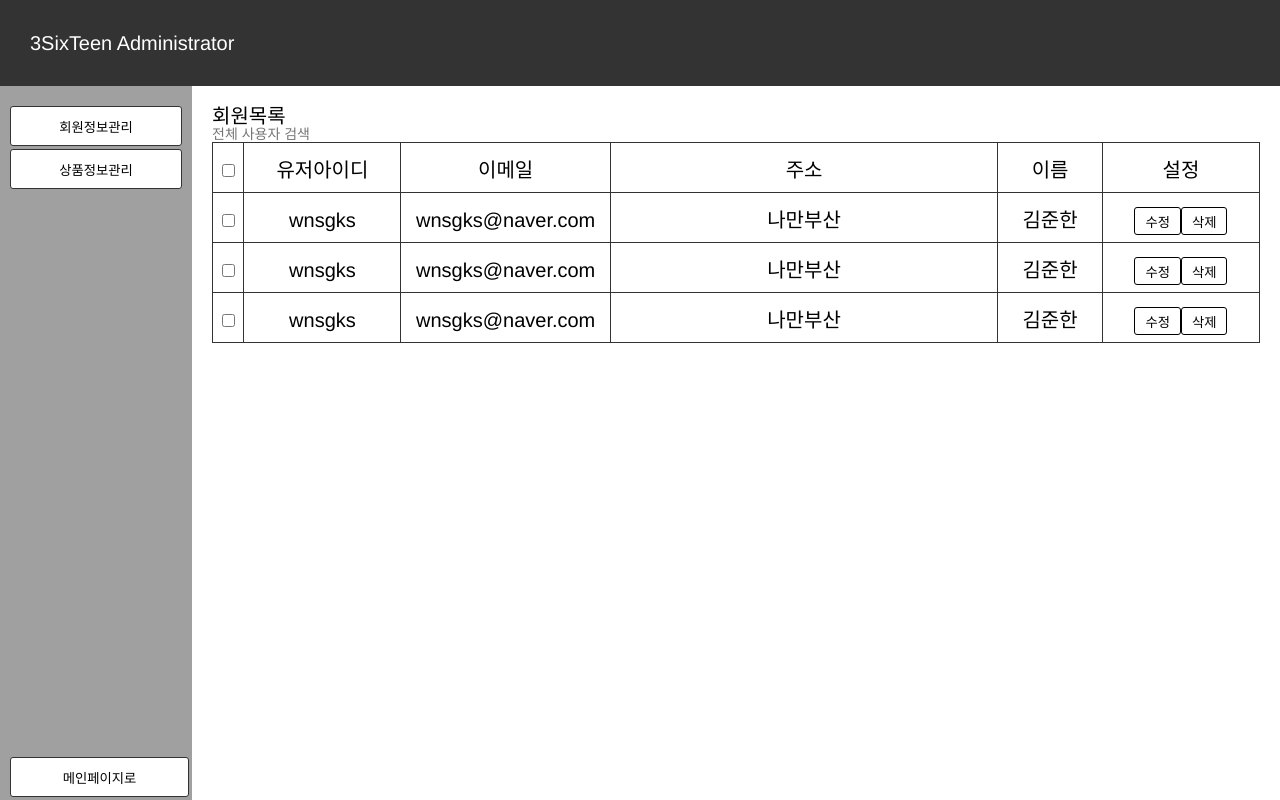
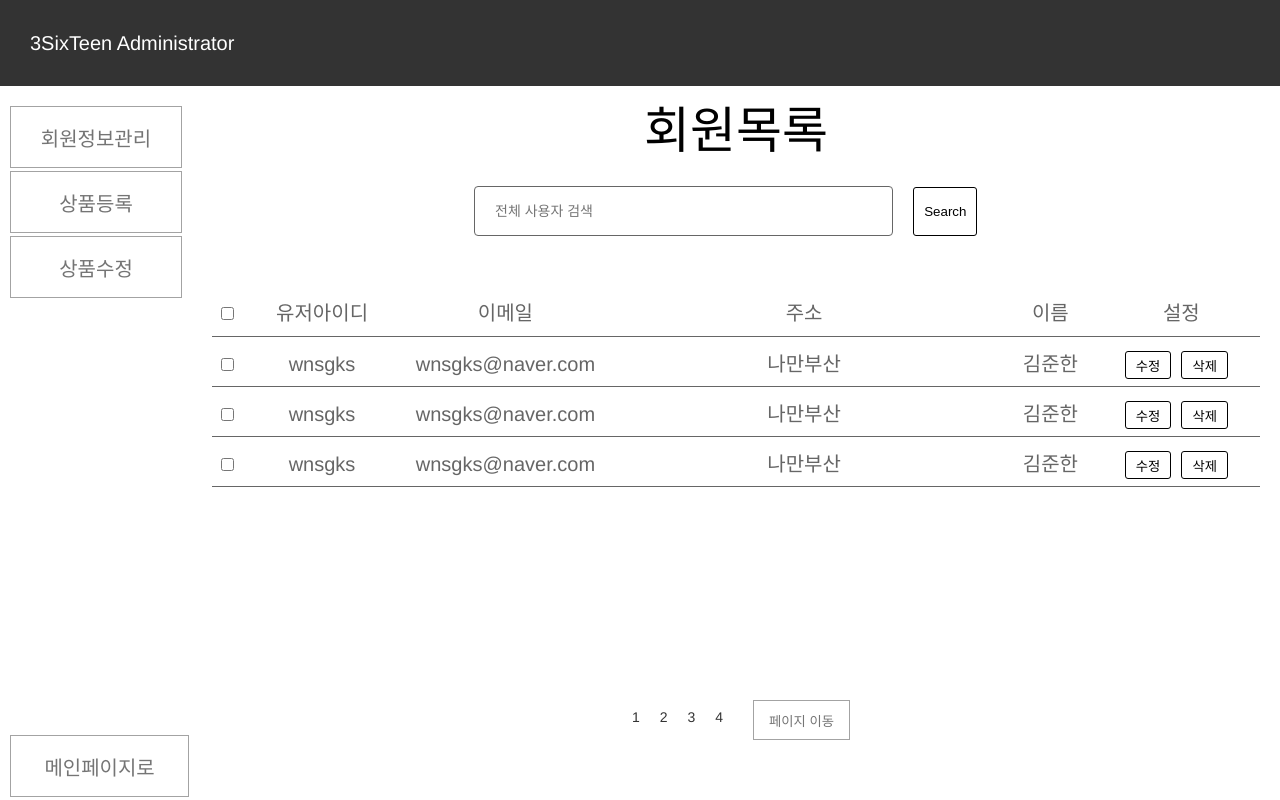
Before and after one commit to ReactPortfolioTeam/shoppingMall-react-project, a React (Create React App) app: page /admin/user in a window 1280 px wide. Built offline with nearby package versions, Linux system fonts and the light colour scheme; a web font is replaced by a local one.

Commit message:
Create Admin

```diff
--- a/src/container/Admin/AdminSideMenu.tsx
+++ b/src/container/Admin/AdminSideMenu.tsx
@@ -1,5 +1,6 @@
 import Button from 'component/Button/Button';
 import { ButtonHover } from 'component/Button/ButtonHover';
+
 import TextButton from 'component/Button/TextButton';
 import React from 'react';
 import { Link } from 'react-router-dom';
@@ -11,19 +12,24 @@ const AdminSideMenu = () => {
             <ul>
                 <li>
                     <Link to="/admin/user">
-                        <Button type="button">회원정보관리</Button>
+                        <ButtonHover>회원정보관리</ButtonHover>
                     </Link>
                 </li>
                 <li>
                     <Link to="/admin/product">
-                        <Button type="button">상품정보관리</Button>
+                        <ButtonHover>상품등록</ButtonHover>
+                    </Link>
+                </li>
+                <li>
+                    <Link to="/admin/product">
+                        <ButtonHover>상품수정</ButtonHover>
                     </Link>
                 </li>
                 <li>
                     <Link to="/">
-                        <Button type="button" height="40px">
+                        <ButtonHover width="100%" height="40px">
                             메인페이지로
-                        </Button>
+                        </ButtonHover>
                     </Link>
                 </li>
             </ul>
@@ -34,24 +40,29 @@ const AdminSideMenu = () => {
 export default AdminSideMenu;
 
 const AdminSideMenuContainer = styled.nav`
-    background-color: rgba(66, 66, 66, 0.5);
     ul {
         margin-top: 20px;
         padding: 0 10px;
     }
+    a > div {
+        width: 100%;
+        height: 100%;
+        display: flex;
+        align-items: center;
+    }
     button {
+        display: flex;
+        justify-content: center;
         width: 100%;
-        height: 40px;
-        border: 1px solid ${(p) => p.theme.colors.darkGray};
-        background-color: ${(p) => p.theme.colors.white};
+        height: 60px;
+        font-size: ${(p) => p.theme.fonts.size.title};
+        color: ${(p) => p.theme.colors.gray};
         margin-bottom: 3px;
         cursor: pointer;
         transition: all 0.2s;
-        :hover {
-            opacity: 0.5;
-        }
+        padding: 30px 0;
     }
-    li:nth-of-type(3) {
+    li:last-of-type {
         position: fixed;
         width: 14%;
         bottom: 0;
--- a/src/container/Admin/ProductManagement.tsx
+++ b/src/container/Admin/ProductManagement.tsx
@@ -1,13 +1,71 @@
-import React from 'react';
+/* eslint-disable prefer-const */
+/* eslint-disable no-return-assign */
+import Input from 'component/Input/Input';
+import React, { useState } from 'react';
 import styled from 'styled-components';
 
+interface ProductContent {
+    product_name: string;
+    sub_product_name: string;
+    price: number;
+    depscription: string;
+    keyword: string;
+    product_image: string;
+    product_date: string;
+}
+
 const ProductManagement = () => {
+    const [product, setProduct] = useState<any>({
+        product_name: '',
+        sub_product_name: '',
+        price: null,
+        depscription: '',
+        keyword: '',
+        product_image: '',
+        product_date: '',
+    });
+    const ObjectArray = (item: object) => {
+        let result: any = [];
+        Object.entries(item).forEach(([key, value]) =>
+            result.push(
+                <Input
+                    id={key}
+                    name={key}
+                    type="text"
+                    value={product[key]}
+                    onChange={ChangeProduct}
+                    placeholder={key}
+                    content={key}
+                />
+            )
+        );
+
+        return result;
+    };
+
+    const ChangeProduct = (e: any) => {
+        console.log(e.target.name);
+        // setProduct(prev => ...prev,prev[e.target.name]:e.target.value);
+    };
+
     return (
         <ProductManagementContainer>
-            <h1>상품 관리</h1>
+            <form>
+                <legend>
+                    <h1>상품 등록</h1>
+                </legend>
+                <div className="form-control">{ObjectArray(product)}</div>
+            </form>
         </ProductManagementContainer>
     );
 };
 
 export default ProductManagement;
-const ProductManagementContainer = styled.div``;
+const ProductManagementContainer = styled.div`
+    padding: 20px;
+    .form-control {
+        div {
+            margin-top: 30px;
+        }
+    }
+`;
--- a/src/container/Admin/UserAccountManagement.tsx
+++ b/src/container/Admin/UserAccountManagement.tsx
@@ -1,4 +1,6 @@
 import Button from 'component/Button/Button';
+import { ButtonHover } from 'component/Button/ButtonHover';
+import TextButton from 'component/Button/TextButton';
 import React from 'react';
 import styled from 'styled-components';
 
@@ -8,6 +10,9 @@ const UserAccountManagement = () => {
             <h1>회원목록</h1>
             <div>
                 <input type="text" placeholder="전체 사용자 검색"></input>
+                <Button height="49px" type="button">
+                    Search
+                </Button>
             </div>
             <table>
                 <thead>
@@ -64,6 +69,25 @@ const UserAccountManagement = () => {
                     </tr>
                 </tbody>
             </table>
+            <div className="pagination">
+                <ul>
+                    <li>
+                        <TextButton>1</TextButton>
+                    </li>
+                    <li>
+                        <TextButton>2</TextButton>
+                    </li>
+                    <li>
+                        <TextButton>3</TextButton>
+                    </li>
+                    <li>
+                        <TextButton>4</TextButton>
+                    </li>
+                </ul>
+                <div>
+                    <ButtonHover height="40px">페이지 이동</ButtonHover>
+                </div>
+            </div>
         </UserAccountManagementContainer>
     );
 };
@@ -71,16 +95,41 @@ const UserAccountManagement = () => {
 export default UserAccountManagement;
 
 const UserAccountManagementContainer = styled.div`
+    display: flex;
+    flex-direction: column;
+
+    align-items: center;
     padding: 20px;
+    & > h1 {
+        font-size: 50px;
+    }
+
+    & > div {
+        margin-top: 30px;
+        width: 50%;
+        height: 100px;
+        & > input:first-child {
+            border-radius: 4px;
+            width: 80%;
+            height: 50px;
+            padding: 20px;
+            border: 1px solid ${(p) => p.theme.colors.gray};
+            margin-right: 20px;
+        }
+    }
     table {
         width: 100%;
 
+        tr {
+            border-radius: 4px;
+        }
         td,
         th {
             font-size: 20px;
             text-align: center;
+            color: ${(p) => p.theme.colors.gray};
             height: 50px;
-            border: 1px solid ${(p) => p.theme.colors.darkGray};
+            border-bottom: 1px solid ${(p) => p.theme.colors.gray};
         }
         tr > th:nth-of-type(1),
         tr > td:nth-of-type(1) {
@@ -103,5 +152,24 @@ const UserAccountManagementContainer = styled.div`
         tr > th:nth-of-type(5) {
             width: 10%;
         }
+        button {
+            margin-right: 10px;
+        }
+    }
+    .pagination {
+        position: fixed;
+        width: 100%;
+        bottom: 0;
+        display: flex;
+        justify-content: center;
+        & > ul {
+            display: flex;
+            & > li {
+                padding: 10px;
+            }
+        }
+        & > div {
+            margin-left: 20px;
+        }
     }
 `;
```
Also changed, not shown: src/api/API.ts (added, +12 -0 lines), 2 other files (tests, documents, lock files or other folders).
